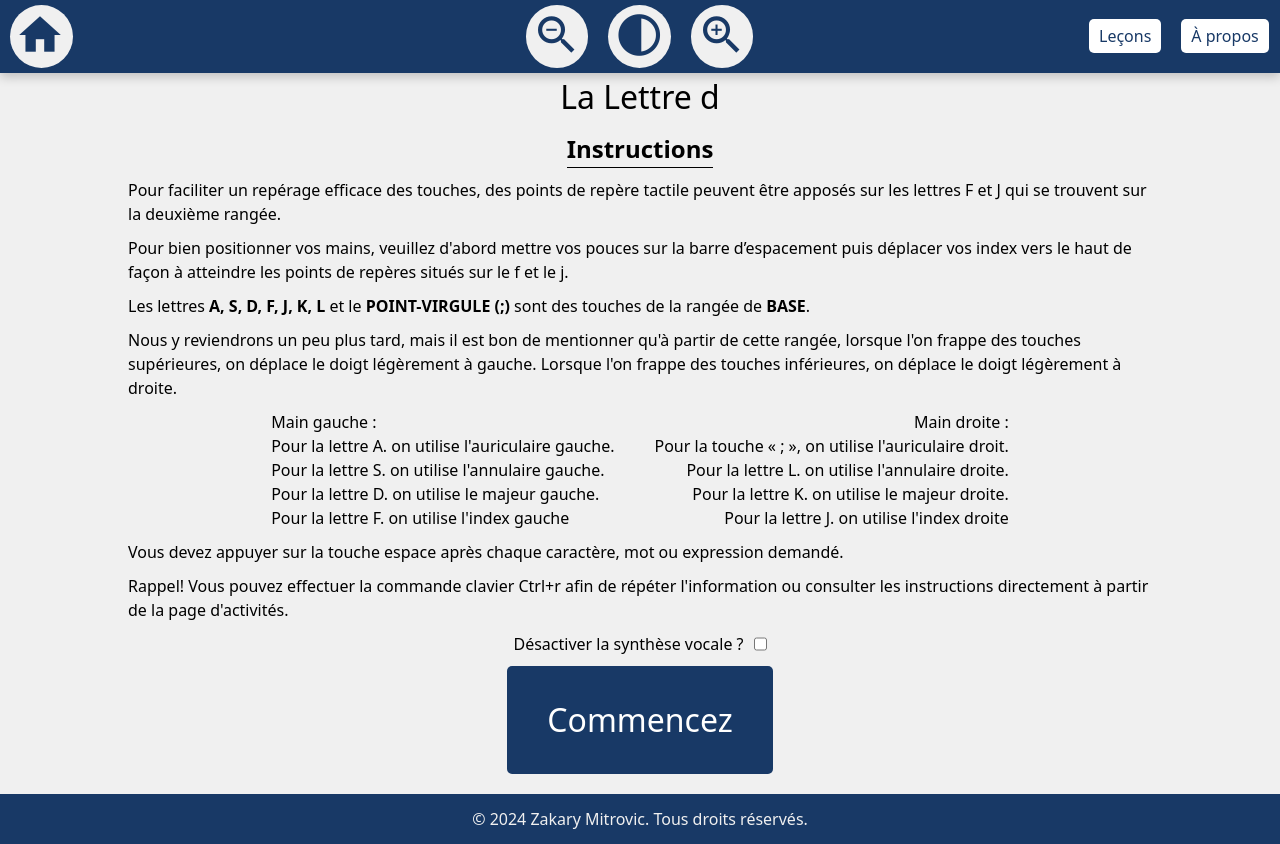
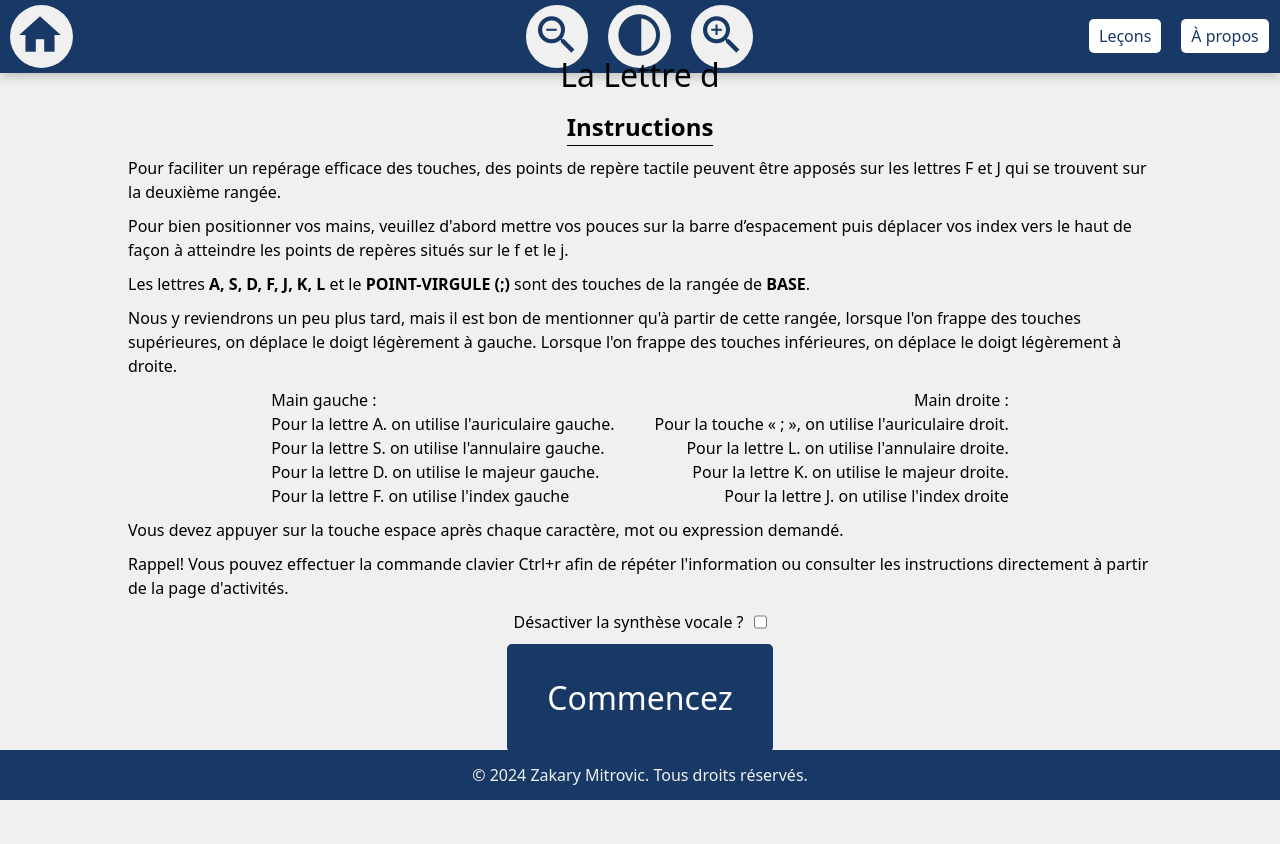
Before and after one commit to MZakary/Typer, a React (Vite) app: page /lecon3 in a window 1280 px wide. After the commit the page ends 800 px from the top, so only its background shows below. Built offline with nearby package versions, Linux system fonts and the light colour scheme.

Commit message:
added small change to scss and trying to test out different kinds of levels

```diff
--- a/src/SCSS/_typer.scss
+++ b/src/SCSS/_typer.scss
@@ -60,7 +60,7 @@ section.Typer{
     }
 
     .StartButton{
-        height: 100%;
+        height: calc(100vh - 123px);
         display: flex;
         flex-direction: column;
         justify-content: center;
--- a/src/assets/lecons.ts
+++ b/src/assets/lecons.ts
@@ -1,7 +1,7 @@
 const Levels: string[][][] = [
   [
-    ["sentence", "to", "say"],
-    ["apples", "are", "good", "too"]
+    ["Les", "pommes", "sont", "rouges"],
+    ["a", "aa", "aa", "aaa", "asdf", "a", "aa", "aaa", "aaaa", "a", "a", "aaa"]
   ],
   [
     ["apples", "are", "good"],
```
